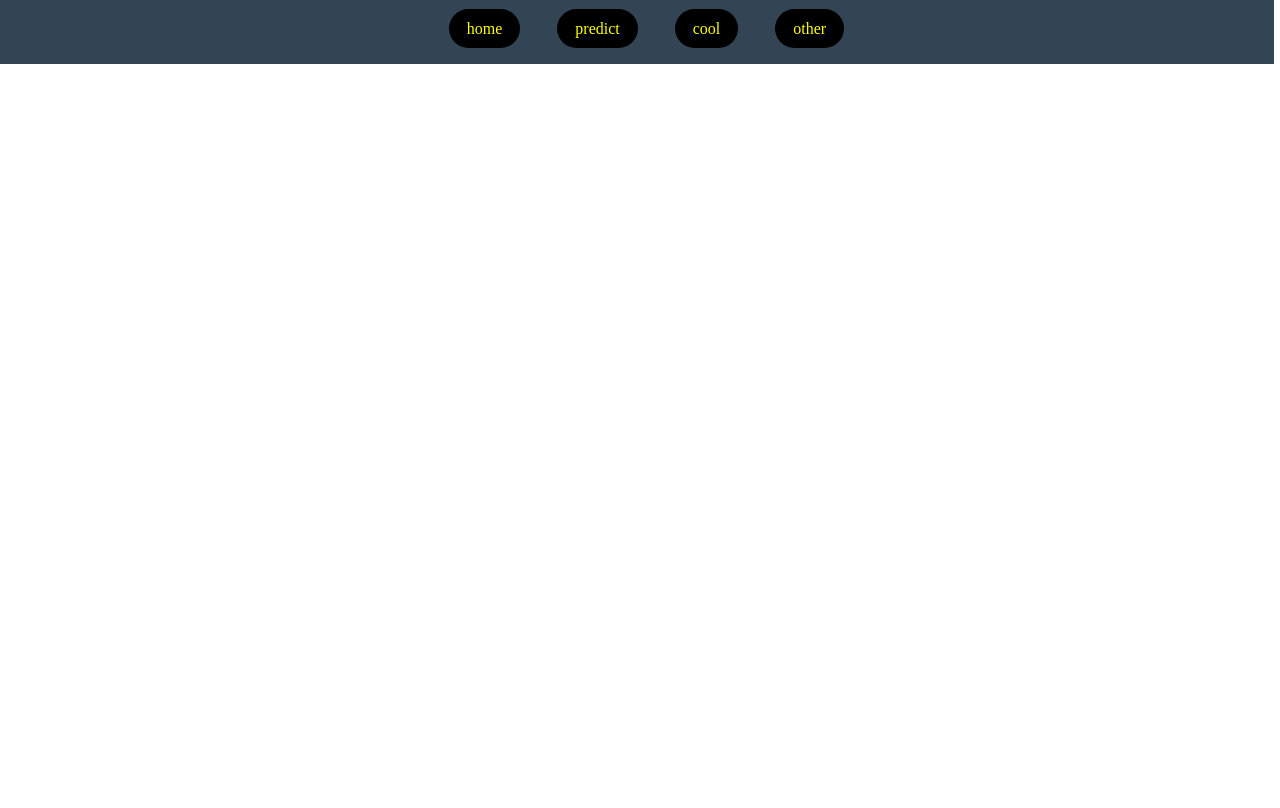
After one commit to mchandler13/BoulderView, a Flask app: page /predict in a window 1280 px wide. The commit adds this page. Run offline with Flask 2, Linux system fonts and the light colour scheme; parts of the project's set-up code (start-up, migrations or seed data) failed here and were passed over; some libraries are stand-ins or nearby versions.

Commit message:
basic predict page

```diff
--- a/app.py
+++ b/app.py
@@ -15,8 +15,12 @@ app = Flask(__name__)  # instantiate a flask app object
 # the name of the function that will be executed at '/'. Its name is arbitrary.
 def index():
     d = [list(df_coords["Longitude"]),list(df_coords["Latitude"]),list(df_coords["Num_Hashtags"])]
+    # d = [list(df_coords["Longitude"]),list(df_coords["Latitude"]),df_coords[["Num_Hashtags","photo","Not_Specified"]]]
     return render_template('home.html',data = d)
 
+@app.route('/predict',methods = ['GET','POST'])
+def predict():
+    return  render_template("predict.html")
 # no more routing blocks
 
 if __name__ == '__main__':
--- a/static/css/style.css
+++ b/static/css/style.css
@@ -4,18 +4,63 @@ html {
     width: 100%;
 }
 #thePlot{
-  margin-top: 100px;
+  margin-top: 60px;
   width: 80%;
   height: 100%;
   border:none;
   z-index: -1;
+  overflow: hidden;
 }
 
+nav {
+    background-size: 100% 100%;
+    height: 64px;
+    margin-left:-70px;
+    left: 0;
+    min-width: 1200px;
+    padding-left: 5%;
+    position: fixed;
+    top: 0;
+    width: 100%;
+}
+
+nav > ul {
+    display: inline;
+    list-style: none outside none;
+    min-width: 900px;
+    padding: 0 20px;
+    position: relative;
+    top: 20px;
+}
+
+nav > ul > li {
+    color: #FFFF00;
+    display: inline;
+    margin-left: 25px;
+    padding: 4px;
+}
+
+nav > ul > li > a {
+    background-color: #000000;
+    border-radius: 22px;
+    color: #FFFF00;
+    padding: 11px 18px;
+    text-decoration: none;
+}
+
+nav > ul > li > a:hover{
+    background-color: #777777;
+    color: #FFFF00;
+}
+
+nav > ul > li > a:visited{
+    color: #FFFF00;
+}
 body {
   height: 100%;
   width: 100%;
   overflow: auto;
-  background-color: #AA8844;
+  background-color: #FFFFFF;
   margin-left: 0px;
 }
 #nav1{
@@ -27,17 +72,17 @@ body {
   overflow: hidden;
   background-color: #334455;
 }
-#nav1 > ul{
-  list-style: none;
+
+#hoverinfo {
+  border-radius: 10px;
+  border-style: solid;
+  border-width: 1px;
+  left: 81%;
+  max-height: 150px;
+  max-width: 200px;
+  padding: 10px;
+  position: absolute;
+  top: 130px;
+  width: 20%;
+  z-index: 3;
 }
-
-#there{
-  position: absolute;
-  left: 81%;
-  top: 130px;
-  z-index: 3;
-  border : none;
-  max-width: 200px;
-  max-height: 150px;
-  align: "middle";
-}
--- /dev/null
+++ b/templates/predict.html
@@ -0,0 +1,22 @@
+<html lang="en">
+  <head>
+    <title>Boulder View</title>
+    <script src="https://cdn.plot.ly/plotly-latest.min.js"></script>
+    <meta charset="utf-8">
+    <meta name="author" content="Martin Chandler">
+    <meta name="description" content="Boulder View">
+    <meta name="viewport" content="width=device-width, initial-scale=1">
+    <link rel="stylesheet" type="text/css" href="../static/css/style.css">
+  </head>
+
+  <body>
+    <nav id = "nav1">
+      <ul class = "inline1">
+        <li><a href="/">home</a></li>
+        <li><a href="predict">predict</a></li>
+        <li><a href="#cool">cool</a></li>
+        <li><a href="#other">other</a></li>
+      </ul>
+    </nav>
+  </body>
+</html>
```
Also changed, not shown: src/visuals.py (+7 -71 lines), templates/home.html (+12 -30 lines), data/images/flatirons.jpg (added).
